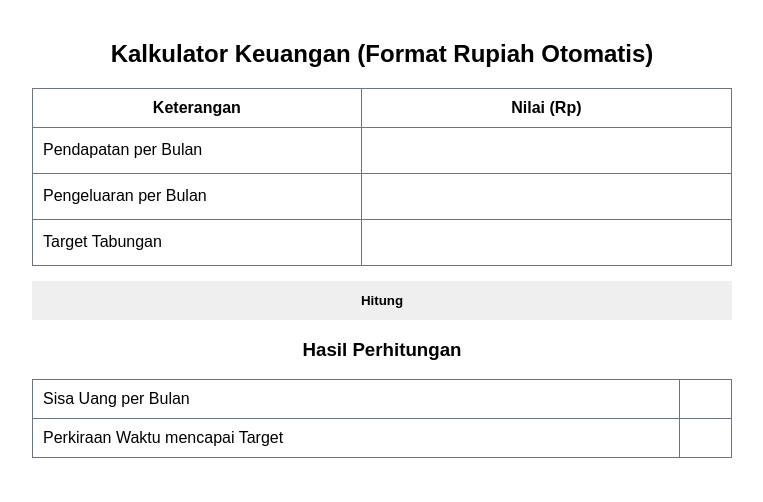
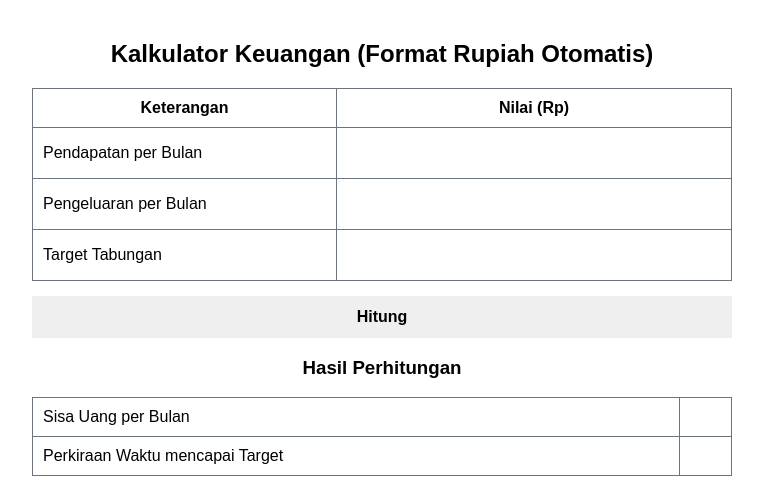
Before and after one commit to organisasiosis/lerian-P.R., a plain HTML site: page index.html in a window 1280 px wide. Shown: the whole page, without its empty margins (258-1021 px from the left). Drawn offline with Linux system fonts and the light colour scheme.

Commit message:
Update style.css

```diff
--- a/style.css
+++ b/style.css
@@ -22,9 +22,10 @@ th, td {
 
 input {
     width: 98%;
-    padding: 5px;
+    padding: 6px;
     border: none;
     outline: none;
+    font-size: 16px;
 }
 
 button {
@@ -34,4 +35,5 @@ button {
     border: none;
     cursor: pointer;
     font-weight: bold;
+    font-size: 16px;
 }
```
